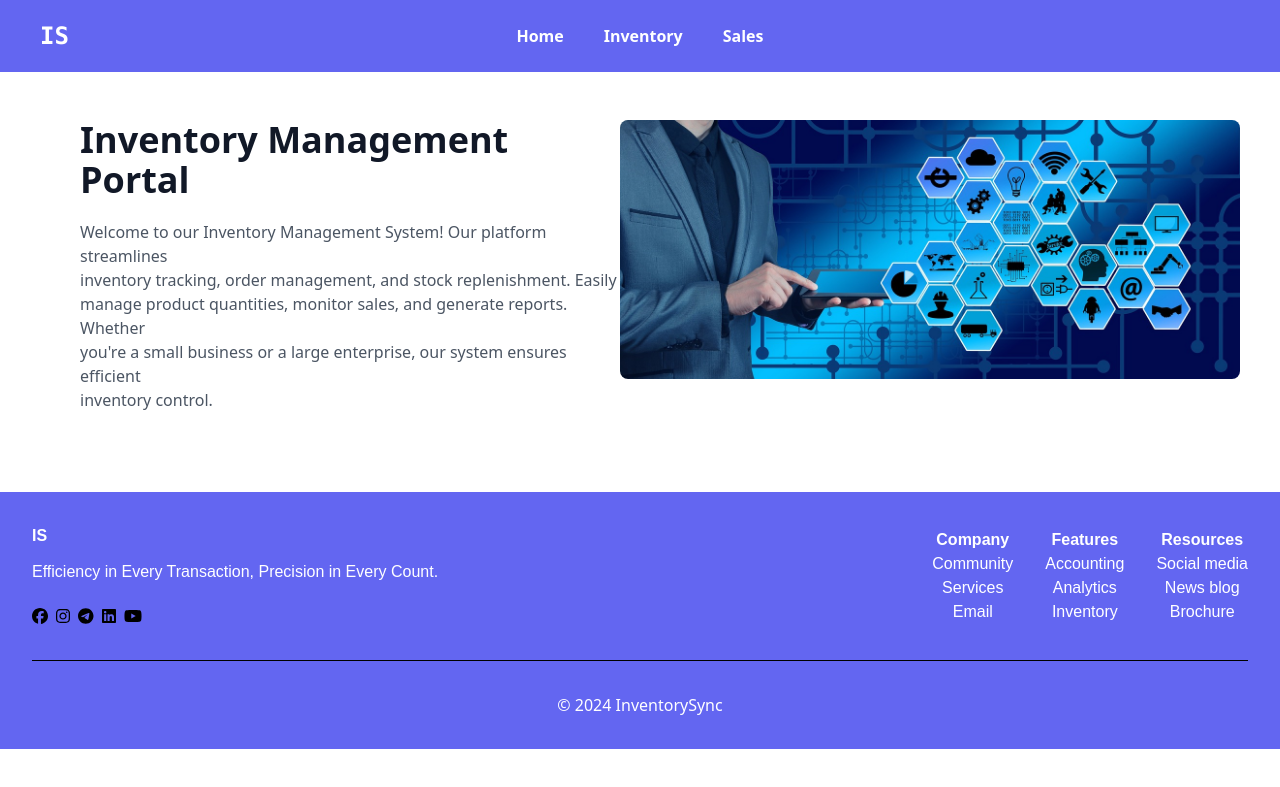
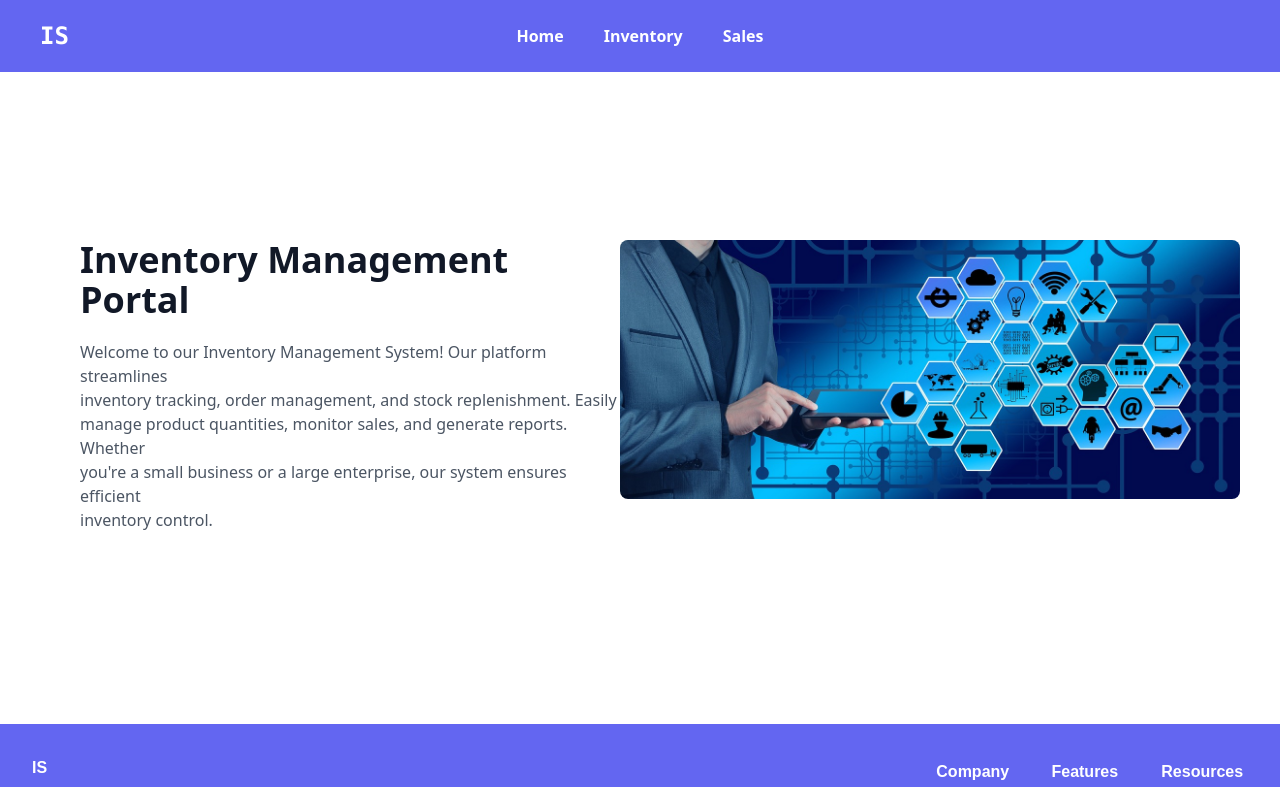
Before and after one commit to gathu1/InventorySync, a React (Vite) app: page /Home in a window 1280 px wide. Shown: the top 787 px of the page. Built offline with nearby package versions, Linux system fonts and the light colour scheme.

Commit message:
add margin

```diff
--- a/src/components/Footer.jsx
+++ b/src/components/Footer.jsx
@@ -6,7 +6,7 @@ const Footer = () => {
     return (
 
 
-        <footer className="w-full bg-indigo-500 p-8 ">
+        <footer className="w-full bg-indigo-500 p-8 mt-48">
             <div className='flex'>
                 <div className='w-1/2'>
             <div className="fhdg mb-3">
--- a/src/components/Home.jsx
+++ b/src/components/Home.jsx
@@ -41,7 +41,7 @@ const Home = () => {
 
 
 
-        <div className='flex mb-20 mt-10'>
+        <div className='flex mb-20 mt-40'>
           <div className='w-1/2'>
             <div className='text-4xl mt-20 ml-20'>
 
--- a/src/components/Inventory.jsx
+++ b/src/components/Inventory.jsx
@@ -65,7 +65,7 @@ function InventoryTable() {
        getData
     })
     return (
-        <div className="container-fluid text-center mb-5 mt-20">
+        <div className="container-fluid text-center mb-5 mt-40">
 
             <br />
             <div className="row">
--- a/src/components/Sale.jsx
+++ b/src/components/Sale.jsx
@@ -59,7 +59,7 @@ function SaleTable() {
     //     }
     //   };
     return (
-        <div className="container-fluid text-center mb-5 mt-20">
+        <div className="container-fluid text-center mb-5 mt-40">
 
             <br />
             <div className="row">
```
